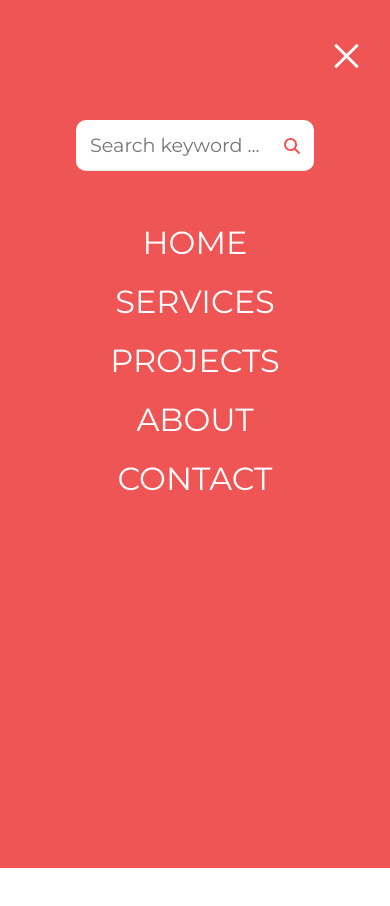
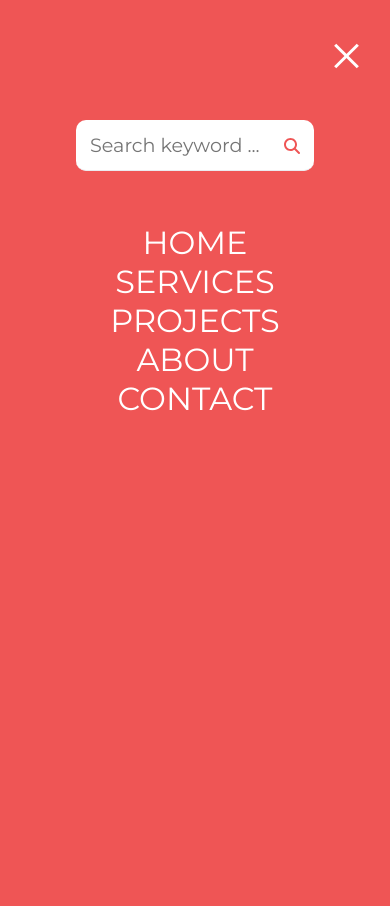
Before and after one commit to nnatroo/artmedia-task, a React (Vite) app: page / in a window 390 px wide. Both pictures are taken after a click on the element 346 px from the left and 40 px from the top of the page. Shown: the top 906 px of the page. Before the commit the page ends 868 px from the top, so only its background shows below. Built offline with nearby package versions, Linux system fonts and the light colour scheme.

Commit message:
Modified: Burger Menu.

```diff
--- a/src/App.scss
+++ b/src/App.scss
@@ -6,6 +6,10 @@ $primaryFont: 'Montserrat', sans-serif;
   font-family: $primaryFont;
   position: relative;
   scroll-behavior: smooth;
+}
+
+ul {
+  list-style: none;
 }
 
 a {
--- /dev/null
+++ b/src/UI/NavbarLinks.jsx
@@ -0,0 +1,32 @@
+import React from 'react'
+import classes from "../modules/Header.module.scss";
+
+const NavbarLinks = () => {
+  return (
+    <nav className={classes["navbar-links"]}>
+            <ul className={classes["navbar-links-wrapper"]}>
+              <li className={classes["active-item"]}>
+                <a href="#home">Home</a>
+              </li>
+
+              <li>
+                <a href="#services">Services</a>
+              </li>
+
+              <li>
+                <a href="#projects">Projects</a>
+              </li>
+
+              <li>
+                <a href="#about">About</a>
+              </li>
+
+              <li>
+                <a href="#contact">Contact</a>
+              </li>
+            </ul>
+          </nav>
+  )
+}
+
+export default NavbarLinks
--- a/src/components/BurgerMenu.jsx
+++ b/src/components/BurgerMenu.jsx
@@ -3,6 +3,8 @@ import classes from "../modules/BurgerMenu.module.scss";
 import SearchIcon from "../assets/searchIcon.svg";
 import "animate.css";
 import Hamburger from "hamburger-react";
+import NavbarLinks from "../UI/NavbarLinks";
+
 
 const BurgerMenu = (props) => {
   const [showBurgerMenu, setShowBurgerMenu] = useState(false);
@@ -12,9 +14,9 @@ const BurgerMenu = (props) => {
     setButtonClicked(!buttonClicked);
     setTimeout(() => {
       setShowBurgerMenu(!showBurgerMenu);
-    }, 200);
+    }, 360 );
 
-    document.body.style.overflow = "hidden";
+    // document.body.style.overflow = "hidden";
   };
 
   // const cancelHandler = () => {
@@ -41,12 +43,6 @@ const BurgerMenu = (props) => {
             buttonClicked ? "animate__slideInDown" : "animate__slideOutUp"
           } animate__slideInDown animate__faster`}
         >
-          {/* <img
-            className={classes["close-btn"]}
-            onClick={cancelHandler}
-            src={XSymbol}
-            alt=""
-          /> */}
 
           <div className={classes["menu-container"]}>
             <div className={classes["navbar-search-wrapper"]}>
@@ -54,11 +50,9 @@ const BurgerMenu = (props) => {
               <img src={SearchIcon} alt="" />
             </div>
 
-            <li>Home</li>
-            <li>Services</li>
-            <li>Projects</li>
-            <li>About</li>
-            <li>Contact</li>
+            <div className={classes["navbar-link-wrapper"]}>
+              <NavbarLinks />
+            </div>
           </div>
         </div>
       )}
--- a/src/components/Header.jsx
+++ b/src/components/Header.jsx
@@ -3,6 +3,7 @@ import classes from "../modules/Header.module.scss";
 import layout from "../modules/Layout.module.scss";
 import CompanyLogo from "../assets/companyLogo.svg";
 import SearchIcon from "../assets/searchIcon.svg";
+import NavbarLinks from "../UI/NavbarLinks";
 
 const Header = () => {
   return (
@@ -16,29 +17,7 @@ const Header = () => {
             </a>
           </div>
 
-          <nav className={classes["navbar-links"]}>
-            <ul className={classes["navbar-links-wrapper"]}>
-              <li className={classes["active-item"]}>
-                <a href="#home">Home</a>
-              </li>
-
-              <li>
-                <a href="#services">Services</a>
-              </li>
-
-              <li>
-                <a href="#projects">Projects</a>
-              </li>
-
-              <li>
-                <a href="#about">About</a>
-              </li>
-
-              <li>
-                <a href="#contact">Contact</a>
-              </li>
-            </ul>
-          </nav>
+          <NavbarLinks />
 
           <div className={classes["navbar-search-wrapper"]}>
             <form action="/">
--- a/src/modules/BurgerMenu.module.scss
+++ b/src/modules/BurgerMenu.module.scss
@@ -16,7 +16,7 @@
     position: absolute;
     background-color: #ef5555;
     width: 100%;
-    height: 100vh;
+    height: 150vh;
     z-index: 100;
     top: -40px;
     display: flex;
@@ -24,6 +24,7 @@
     align-items: center;
     gap: 1.25rem;
     list-style: none;
+    box-sizing: border-box;
     color: white;
     padding-top: 4rem;
 
@@ -100,3 +101,19 @@
 .slide-up {
     transform: translateY(-1000px);
 }
+
+.navbar-link-wrapper {
+    ul {
+        text-align: center;
+        gap: 10px;
+        overflow-y: auto;
+
+        li a {
+            color: white;
+        }
+    }
+}
+
+.animate__animated.animate__slideInDown {
+    animation-duration: 100ms;
+  }
```
